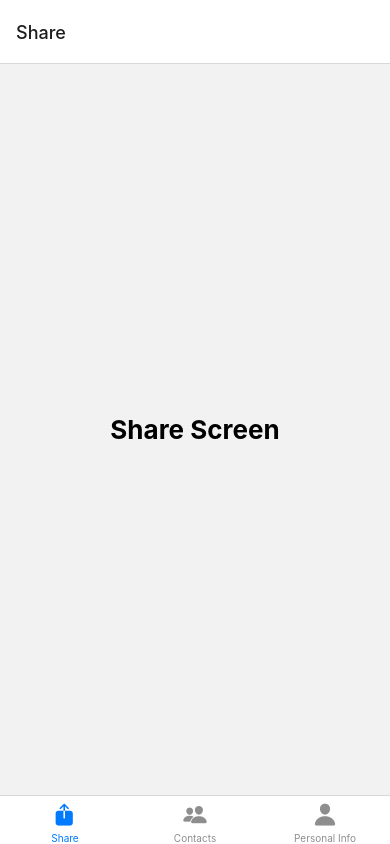
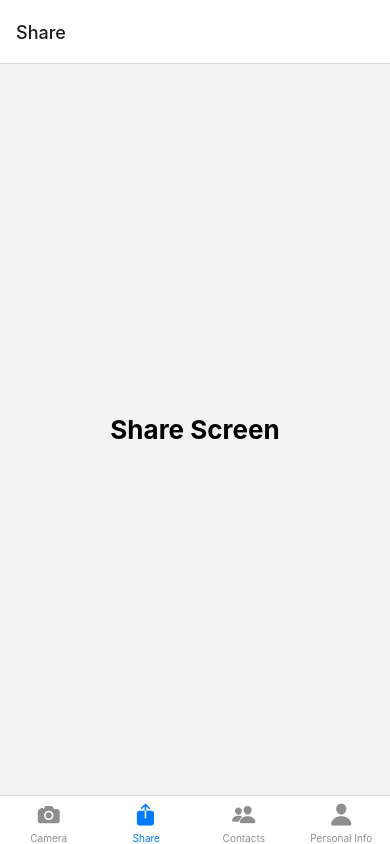
Before and after one commit to EugeneVuong/InfoShareFrontend, a React Native app: screen / in a window 390 px wide. Built offline with nearby package versions, Linux system fonts and the light colour scheme.

Commit message:
Adding Camera Button

```diff
--- a/navigation/MainContainer.js
+++ b/navigation/MainContainer.js
@@ -7,11 +7,13 @@ import Ionicons from 'react-native-vector-icons/Ionicons'
 import ShareScreen from './screens/ShareScreen'
 import PInfoScreen from './screens/PInfoScreen'
 import ContactsScreen from './screens/ContactsScreen'
+import CameraScreen from './screens/CameraScreen'
 
 // Screen Names
 const shareName = 'Share';
 const pInfoName = 'Personal Info';
-const contactsName = 'Contacts'
+const contactsName = 'Contacts';
+const cameraName = 'Camera';
 
 const Tab = createBottomTabNavigator();
 
@@ -31,6 +33,8 @@ export default function MainContainer(){
                         iconName = focused ? 'person' : 'person'
                     } else if (rn === contactsName) {
                         iconName = focused ? 'people' : 'people'
+                    } else if (rn === cameraName) {
+                        iconName = focused ? 'camera' : 'camera'
                     }
 
                     return <Ionicons name={iconName} size={size} color={color}/>
@@ -38,7 +42,7 @@ export default function MainContainer(){
             })}
 
             >
-
+            <Tab.Screen name={cameraName} component={CameraScreen}/>
             <Tab.Screen name={shareName} component={ShareScreen}/>
             <Tab.Screen name={contactsName} component={ContactsScreen}/>
             <Tab.Screen name={pInfoName} component={PInfoScreen}/>
--- /dev/null
+++ b/navigation/screens/CameraScreen.js
@@ -0,0 +1,12 @@
+import * as React from 'react';
+import { View, Text} from 'react-native';
+export default function CameraScreen({navigation}) {
+
+    return (
+        <View style={{ flex: 1, alignItems: 'center', justifyContent: 'center '}}>
+            <Text>
+                Test
+            </Text>
+        </View>
+    );
+}
```
Also changed, not shown: 1 other file (tests, documents, lock files or other folders).
